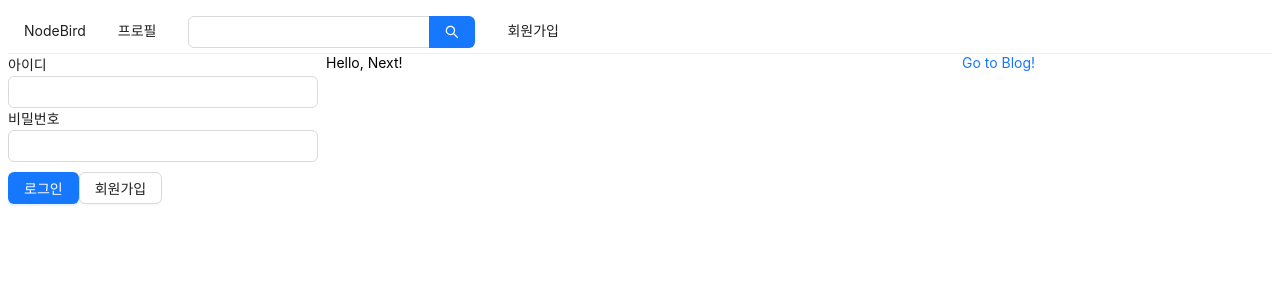
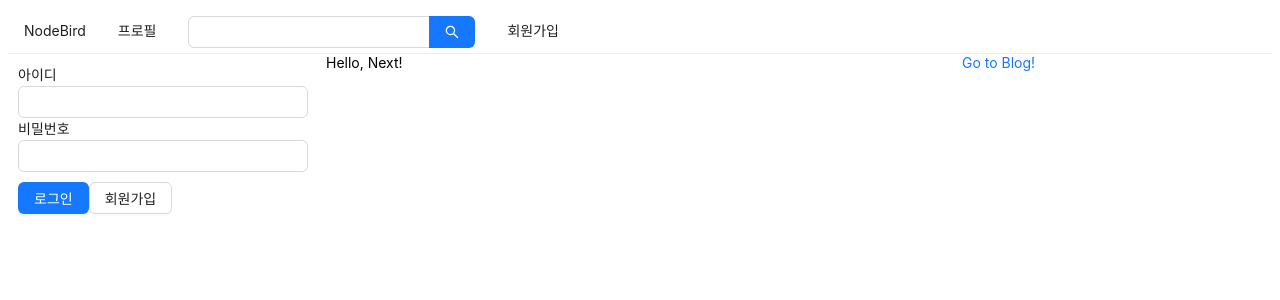
Before and after one commit to postforty/next-react-node-bird, a Next.js app in the folder prepare/front/: page / in a window 1280 px wide. Shown: the top 300 px of the page. Built offline with nearby package versions, Linux system fonts and the light colour scheme.

Commit message:
[FIX] styled-component 최초 로드시 적용되지 않는 문제 해결

```diff
--- a/prepare/front/components/LoginForm.js
+++ b/prepare/front/components/LoginForm.js
@@ -7,9 +7,9 @@ const ButtonWrapper = styled.div`
   margin-top: 10px;
 `;
 
-// const FormWrapper = styled(Form)`
-//   padding: 10px;
-// `;
+const FormWrapper = styled(Form)`
+  padding: 10px;
+`;
 
 const LoginForm = ({ setIsLoggedIn }) => {
   const [id, setId] = useState("");
@@ -37,7 +37,7 @@ const LoginForm = ({ setIsLoggedIn }) => {
   );
 
   return (
-    <Form onFinish={onSubmitForm}>
+    <FormWrapper onFinish={onSubmitForm}>
       <div>
         <label htmlFor="user-id">아이디</label>
         <br />
@@ -65,7 +65,7 @@ const LoginForm = ({ setIsLoggedIn }) => {
           <Button>회원가입</Button>
         </Link>
       </ButtonWrapper>
-    </Form>
+    </FormWrapper>
   );
 };
 
--- /dev/null
+++ b/prepare/front/next.config.js
@@ -0,0 +1,8 @@
+/** @type {import('next').NextConfig} */
+const nextConfig = {
+  compiler: {
+    styledComponents: true,
+  },
+};
+
+module.exports = nextConfig;
```
